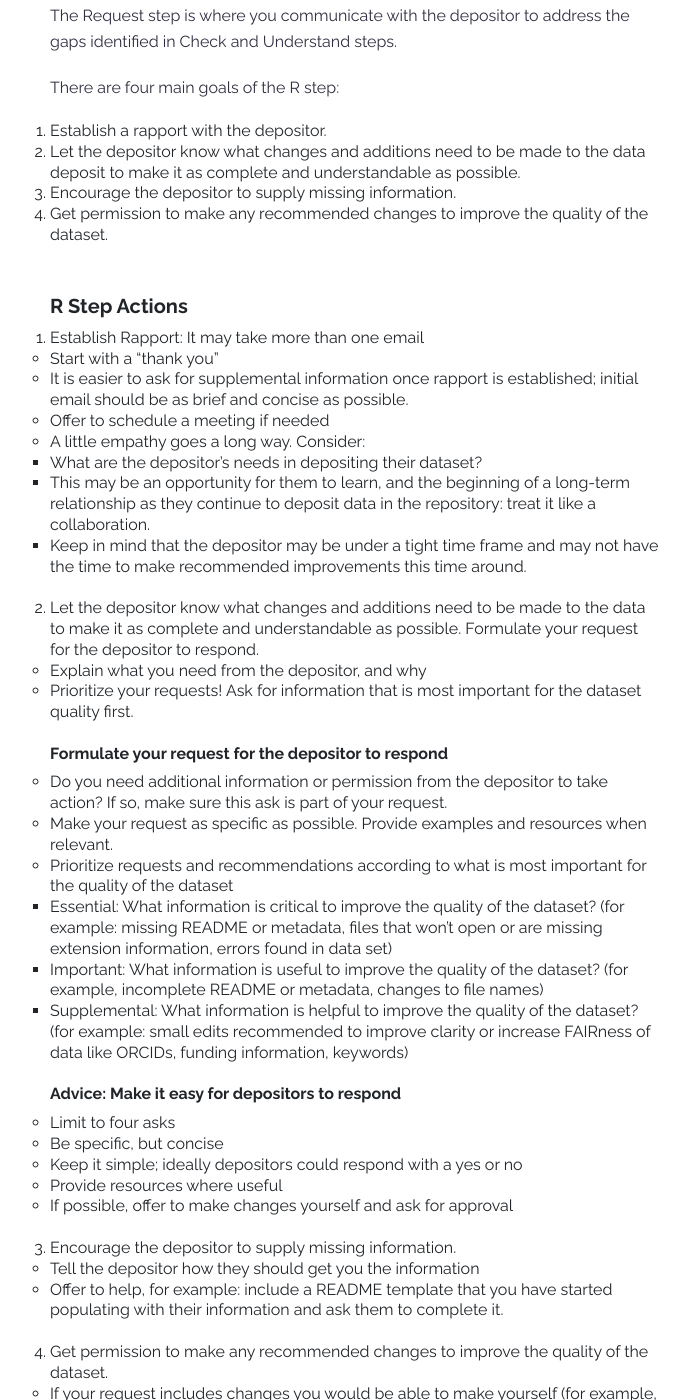
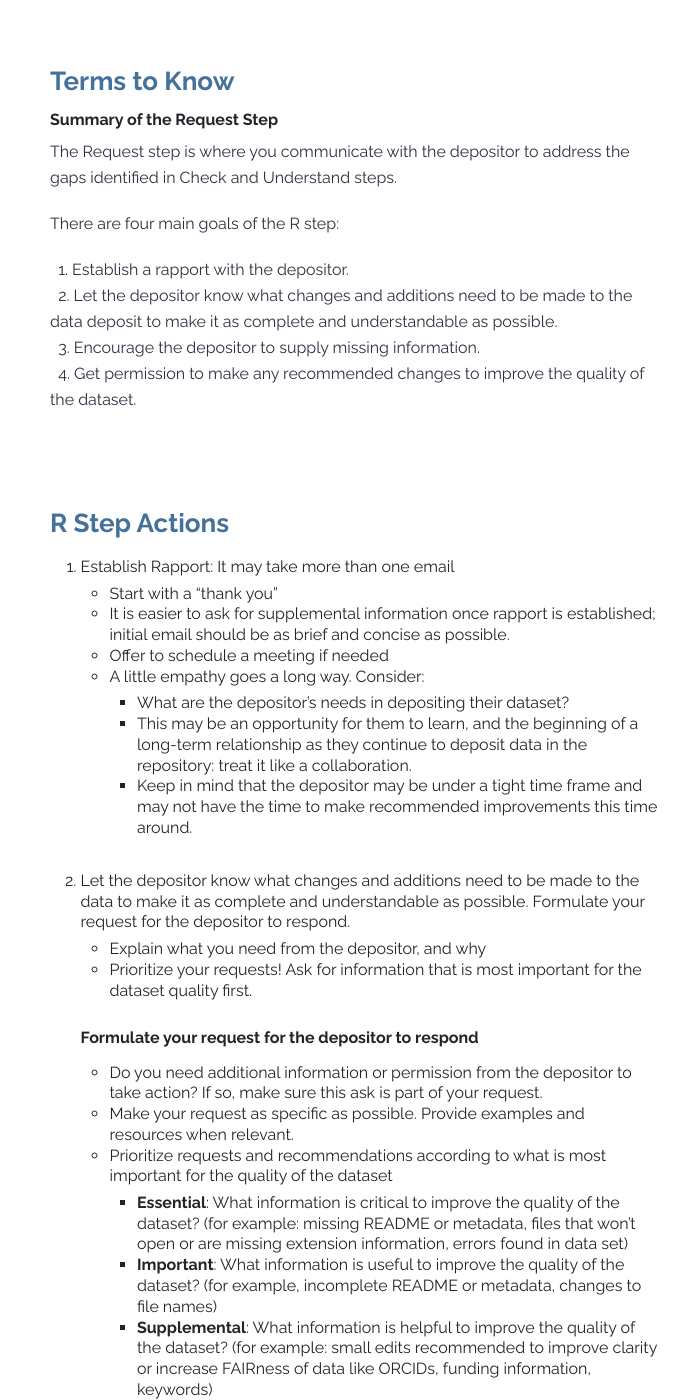
Before and after one commit to DataCurationNetwork/CURATED, a Jekyll site: the page built from _modules/module-r.md, in a window 1280 px wide and 1400 px high, scrolled down 677 px. Shown: the whole window, without its empty margins (125-814 px from the left). Built offline with Jekyll 4.4.1, drawn with Linux system fonts in a browser that asks for light colours; some of the changed text lies outside the part shown.

Commit message:
Made changes to module r

```diff
--- a/_modules/module-r.md
+++ b/_modules/module-r.md
@@ -3,73 +3,106 @@ title: "R Step: Request Missing Information"
 layout: module
 ---
 
-<h4>Learning Outcomes</h4>
-Curators will be able to:
-<ol>
-<li>identify the most important aspects of curation activities to request from data depositors</li>
-<li>formulate requests to get the information they need from depositors</li>
-<li>create sample or example emails to data depositors requesting specific curation activities</li>
-</ol>
 <br>
+
+<h2>Learning Outcomes</h2>
+<b>Curators will be able to:</b><br>
+
+<p>
+  &nbsp;&nbsp;1. Identify the most important aspects of curation activities to request from data depositors.
+   <br>
+  &nbsp;&nbsp;2. Formulate requests to get the information they need from depositors.
+   <br>
+  &nbsp;&nbsp;3. Create sample or example emails to data depositors requesting specific curation activities.
+</p>
+
+<br>
+<br>
+
+
 <h2>Terms to Know</h2>
+
 <h4>Summary of the Request Step</h4>
+
 The Request step is where you communicate with the depositor to address the gaps identified in Check and Understand steps.
 
 There are four main goals of the R step:
 
-<ol>
-<li>Establish a rapport with the depositor.</li>
-<li>Let the depositor know what changes and additions need to be made to the data deposit to make it as complete and understandable as possible.</li>
-<li>Encourage the depositor to supply missing information.</li>
-<li>Get permission to make any recommended changes to improve the quality of the dataset.</li>
-</ol>
+<p>
+  &nbsp;&nbsp;1. Establish a rapport with the depositor.
+   <br>
+  &nbsp;&nbsp;2. Let the depositor know what changes and additions need to be made to the data deposit to make it as complete and understandable as possible.
+   <br>
+  &nbsp;&nbsp;3. Encourage the depositor to supply missing information.
+    <br>
+  &nbsp;&nbsp;4. Get permission to make any recommended changes to improve the quality of the dataset.
+
+</p>
+
 <br>
-<h3>R Step Actions</h3>
-<ol>
-<li>Establish Rapport: It may take more than one email
-<ul>
-<li>Start with a “thank you”</li>
-<li>It is easier to ask for supplemental information once rapport is established; initial email should be as brief and concise as possible.</li>
-<li>Offer to schedule a meeting if needed</li>
-<li>A little empathy goes a long way. Consider:
-<ul><li>What are the depositor’s needs in depositing their dataset?</li>
-<li>This may be an opportunity for them to learn, and the beginning of a long-term relationship as they continue to deposit data in the repository: treat it like a collaboration.</li>
-<li>Keep in mind that the depositor may be under a tight time frame and may not have the time to make recommended improvements this time around.</li></ul></li>
-</ul>
-</li>
 <br>
-<li>Let the depositor know what changes and additions need to be made to the data to make it as complete and understandable as possible. Formulate your request for the depositor to respond.
-<ul><li>Explain what you need from the depositor, and why</li>
-<li>Prioritize your requests! Ask for information that is most important for the dataset quality first.</li></ul>
+
+
+<h2>R Step Actions</h2>
+
+<ol style=" padding-top: 1%; padding-bottom: 1%;padding-left: 5%;">
+  <li>Establish Rapport: It may take more than one email
+    <ul style=" padding-top: 1%; padding-bottom: 1%; padding-left: 5%;">
+      <li>Start with a “thank you”</li>
+      <li>It is easier to ask for supplemental information once rapport is established; initial email should be as brief and concise as possible.</li>
+      <li>Offer to schedule a meeting if needed</li>
+      <li>A little empathy goes a long way. Consider:
+          <ul style="padding-top: 1%; padding-bottom: 1%;padding-left: 5%;">
+              <li>What are the depositor’s needs in depositing their dataset?</li>
+              <li>This may be an opportunity for them to learn, and the beginning of a long-term relationship as they continue to deposit data in the repository: treat it like a collaboration.</li>
+              <li>Keep in mind that the depositor may be under a tight time frame and may not have the time to make recommended improvements this time around.</li>
+          </ul>
+      </li>
+    </ul>
+  </li>
+      <br>
+
+  <li>Let the depositor know what changes and additions need to be made to the data to make it as complete and understandable as possible. Formulate your request for the depositor to respond.
+      <ul style="padding-top: 1%; padding-bottom: 1%;padding-left: 5%;">
+          <li>Explain what you need from the depositor, and why</li>
+          <li>Prioritize your requests! Ask for information that is most important for the dataset quality first.</li>
+      </ul>
+        <br>
+      <h4>Formulate your request for the depositor to respond</h4>
+      <ul style="padding-top: 1%; padding-bottom: 1%;padding-left: 5%;">
+          <li>Do you need additional information or permission from the depositor to take action? If so, make sure this ask is part of your request.</li>
+          <li>Make your request as specific as possible. Provide examples and resources when relevant.</li>
+          <li>Prioritize requests and recommendations according to what is most important for the quality of the dataset
+                <ul style="padding-top: 1%; padding-bottom: 1%;padding-left: 5%;">
+                    <li><b>Essential</b>: What information is critical to improve the quality of the dataset? (for example: missing README or metadata, files that won’t open or are missing extension information, errors found in data set)</li>
+                    <li><b>Important</b>: What information is useful to improve the quality of the dataset? (for example, incomplete README or metadata, changes to file names)</li>
+                    <li><b>Supplemental</b>: What information is helpful to improve the quality of the dataset? (for example: small edits recommended to improve clarity or increase FAIRness of data like ORCIDs, funding information, keywords)</li>
+                </ul>
+          </li>
+      </ul>
+      <br>
+    <h4>Advice: Make it easy for depositors to respond</h4>
+    <ul style="padding-top: 1%; padding-bottom: 1%;padding-left: 5%;">
+        <li>Limit to four asks</li>
+        <li>Be specific, but concise</li>
+        <li>Keep it simple; ideally depositors could respond with a yes or no</li>
+        <li>Provide resources where useful</li>
+        <li>If possible, offer to make changes yourself and ask for approval</li>
+    </ul>
+  </li>
 <br>
-<h4>Formulate your request for the depositor to respond</h4>
-<ul><li>Do you need additional information or permission from the depositor to take action? If so, make sure this ask is part of your request.</li>
-<li>Make your request as specific as possible. Provide examples and resources when relevant.</li>
-<li>Prioritize requests and recommendations according to what is most important for the quality of the dataset
-<ul><li>Essential: What information is critical to improve the quality of the dataset? (for example: missing README or metadata, files that won’t open or are missing extension information, errors found in data set)</li>
-<li>Important: What information is useful to improve the quality of the dataset? (for example, incomplete README or metadata, changes to file names)</li>
-<li>Supplemental: What information is helpful to improve the quality of the dataset? (for example: small edits recommended to improve clarity or increase FAIRness of data like ORCIDs, funding information, keywords)</li></ul></li></ul>
+    <li>Encourage the depositor to supply missing information.
+        <ul style="padding-top: 1%; padding-bottom: 1%;padding-left: 5%;">
+            <li>Tell the depositor how they should get you the information</li>
+            <li>Offer to help, for example: include a README template that you have started populating with their information and ask them to complete it.</li>
+        </ul>
+    </li>
 <br>
-<h4>Advice: Make it easy for depositors to respond</h4>
-<ul>
-<li>Limit to four asks</li>
-<li>Be specific, but concise</li>
-<li>Keep it simple; ideally depositors could respond with a yes or no</li>
-<li>Provide resources where useful</li>
-<li>If possible, offer to make changes yourself and ask for approval</li>
-</ul>
-</li>
-<br>
-<li>Encourage the depositor to supply missing information.
-<ul><li>Tell the depositor how they should get you the information</li>
-<li>Offer to help, for example: include a README template that you have started populating with their information and ask them to complete it.</li>
-</ul>
-</li>
-<br>
-<li>Get permission to make any recommended changes to improve the quality of the dataset.
-<ul><li>If your request includes changes you would be able to make yourself (for example, changes to file names), ask for the researcher’s approval before making the changes</li>
-<li>Keep it simple. Explain what changes you recommend and allow researchers to respond with a “yes” or “no”</li>
-</ul>
+      <li>Get permission to make any recommended changes to improve the quality of the dataset.
+          <ul style="padding-top: 1%; padding-bottom: 1%;padding-left: 5%;">
+              <li>If your request includes changes you would be able to make yourself (for example, changes to file names), ask for the researcher’s approval before making the changes</li>
+              <li>Keep it simple. Explain what changes you recommend and allow researchers to respond with a “yes” or “no”</li>
+          </ul>
 </li>
 </ol>
 <br>
@@ -77,12 +110,15 @@ There are four main goals of the R step:
 <h4>University of Minnesota - Sample Email to Researcher</h4>
 <h4>University of Michigan - Sample Email to Researcher</h4>
 <br>
+
+
 <h2>Activity</h2>
 <h4>Directions</h4>
 Using the dataset and information gathered from the “C” and “U” step, draft an email to the depositor that continues to build rapport and requests the information you need to complete the data deposit. Please use the sample emails above to format your request email.
 <br>
 <h4>Active Reflection:</h4>
 After writing your request, read the email as if you were the researcher receiving it. What might your reaction be? After considering the researcher’s point of view, would you change anything in your request and recommendations?
+
 
 <style>
 .flex-contianer {
```
